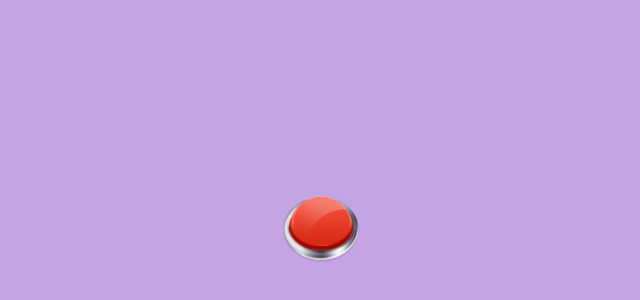
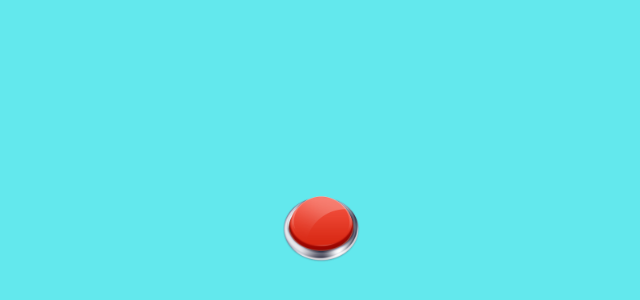
Before and after one commit to AnnaConda007/testForAlex, a plain HTML site: page catForAlex.html in a window 1280 px wide. Shown: the part 78-378 px from the top of the page, without its empty margins (319-959 px from the left). Drawn offline with Linux system fonts and the light colour scheme.

Commit message:
изменен цвет фона

```diff
--- a/style.css
+++ b/style.css
@@ -1,5 +1,5 @@
 body {
-  background-color: rgb(197, 164, 228);
+  background-color: rgb(99, 232, 237);
 }
 
 div {
```
